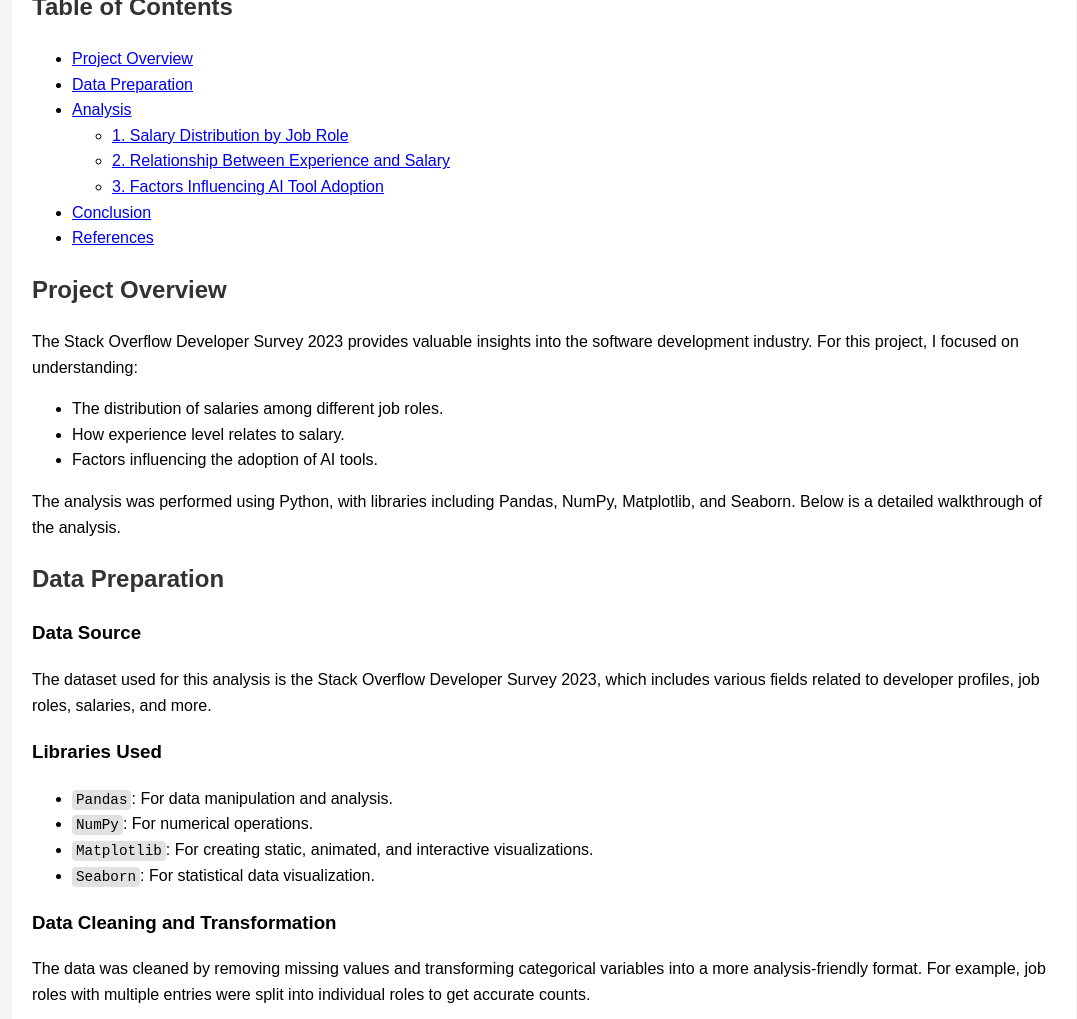
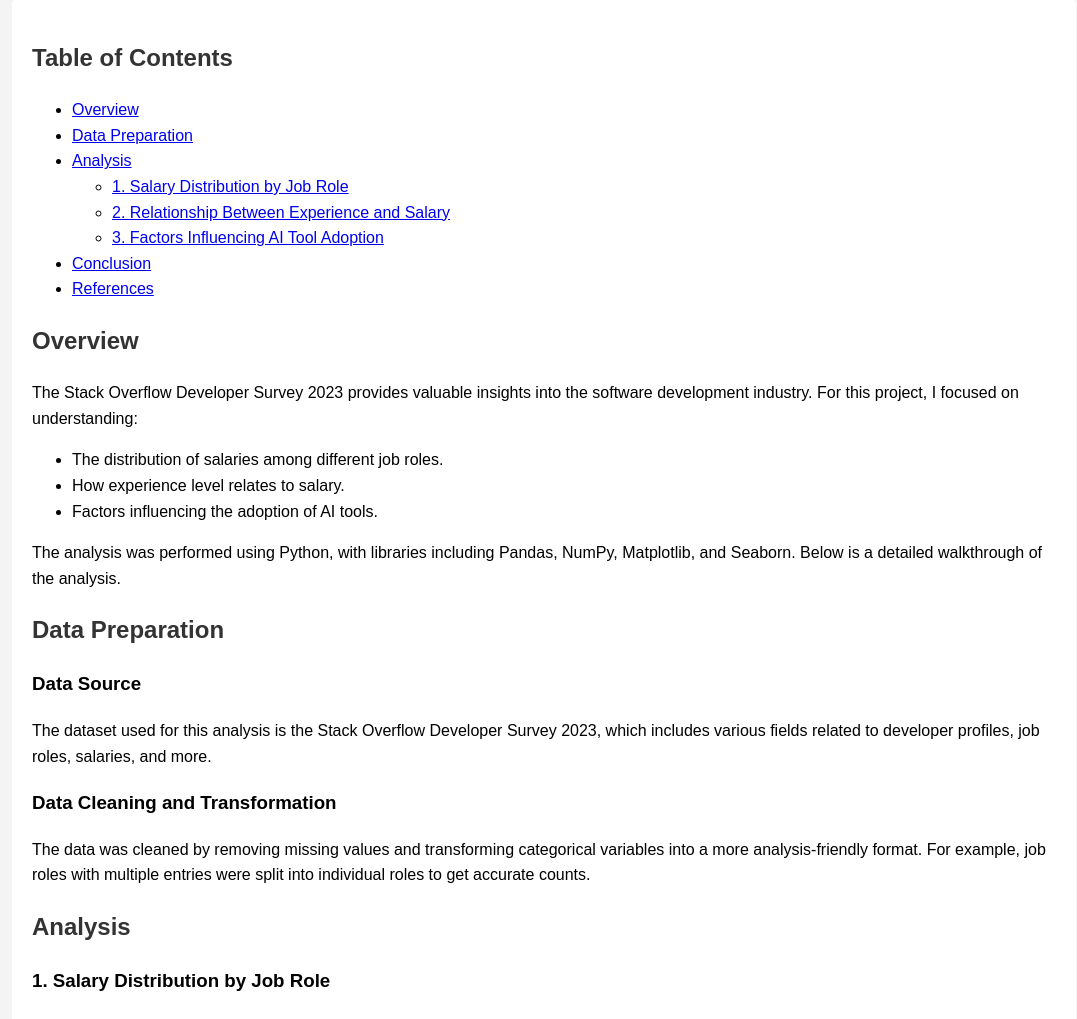
Before and after one commit to TamokiLoi/TamokiLoi.github.io, a Jekyll site: the page index.html, which Jekyll copies as it is, in a window 1280 px wide and 1400 px high, scrolled down 704 px, cut to the strip 210-1229 px from the top of the window. Shown: the whole strip, without its empty margins (96-1173 px from the left). Built offline with Jekyll 4.4.1, drawn with Linux system fonts in a browser that asks for light colours; some of the changed text lies outside the part shown.

Commit message:
update index.html

```diff
--- a/index.html
+++ b/index.html
@@ -3,7 +3,7 @@
     <head>
         <meta charset="UTF-8" />
         <meta name="viewport" content="width=device-width, initial-scale=1.0" />
-        <title>Analyzing Stack Overflow Developer Survey 2023 Data</title>
+        <title>How Coding Experience and Job Roles Influence Salaries: Findings from Stack Overflow 2023 Survey</title>
         <style>
             body {
                 font-family: Arial, sans-serif;
@@ -63,7 +63,7 @@
     <body>
         <header>
             <div class="container">
-                <h1>Analyzing Stack Overflow Developer Survey 2023 Data</h1>
+                <h1>How Coding Experience and Job Roles Influence Salaries: Findings from Stack Overflow 2023 Survey</h1>
             </div>
             <div style="text-align: center">
                 <img src="https://survey.stackoverflow.co/2023/up_/src/img/dev-survey-2023.png" alt="" width="1000" height="auto" />
@@ -73,7 +73,7 @@
         <main class="container">
             <h2>Table of Contents</h2>
             <ul>
-                <li><a href="#project-overview">Project Overview</a></li>
+                <li><a href="#project-overview">Overview</a></li>
                 <li><a href="#data-preparation">Data Preparation</a></li>
                 <li>
                     <a href="#analysis">Analysis</a>
@@ -95,7 +95,7 @@
                 <li><a href="#references">References</a></li>
             </ul>
 
-            <h2 id="project-overview">Project Overview</h2>
+            <h2 id="project-overview">Overview</h2>
             <p>
                 The Stack Overflow Developer Survey 2023 provides valuable insights into the software development
                 industry. For this project, I focused on understanding:
@@ -117,14 +117,6 @@
                 The dataset used for this analysis is the Stack Overflow Developer Survey 2023, which includes various
                 fields related to developer profiles, job roles, salaries, and more.
             </p>
-
-            <h3>Libraries Used</h3>
-            <ul>
-                <li><code>Pandas</code>: For data manipulation and analysis.</li>
-                <li><code>NumPy</code>: For numerical operations.</li>
-                <li><code>Matplotlib</code>: For creating static, animated, and interactive visualizations.</li>
-                <li><code>Seaborn</code>: For statistical data visualization.</li>
-            </ul>
 
             <h3>Data Cleaning and Transformation</h3>
             <p>
```
